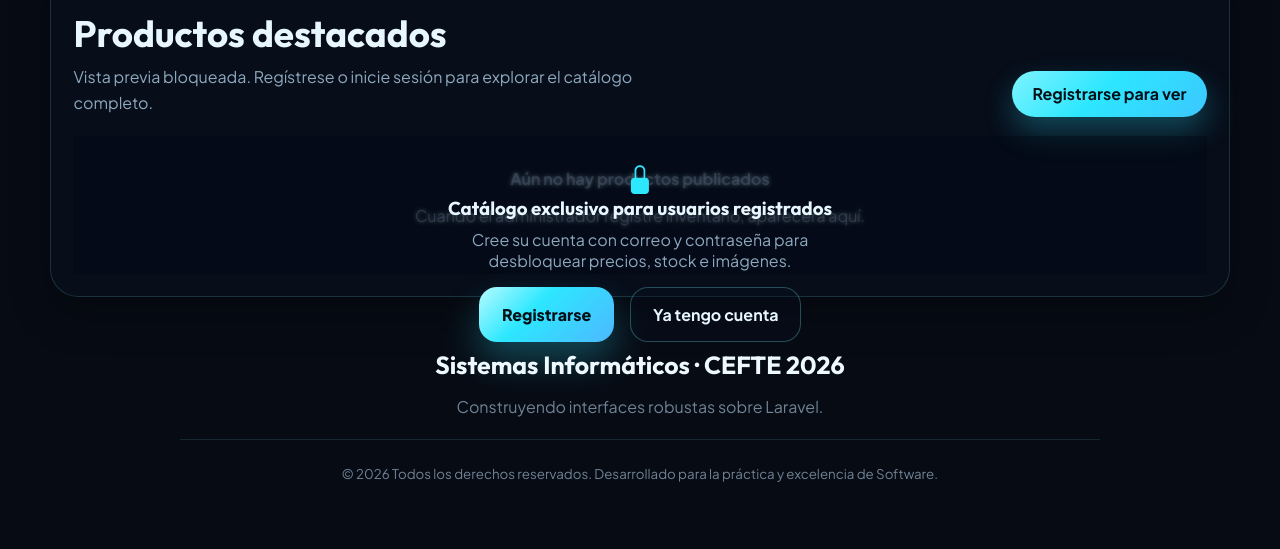
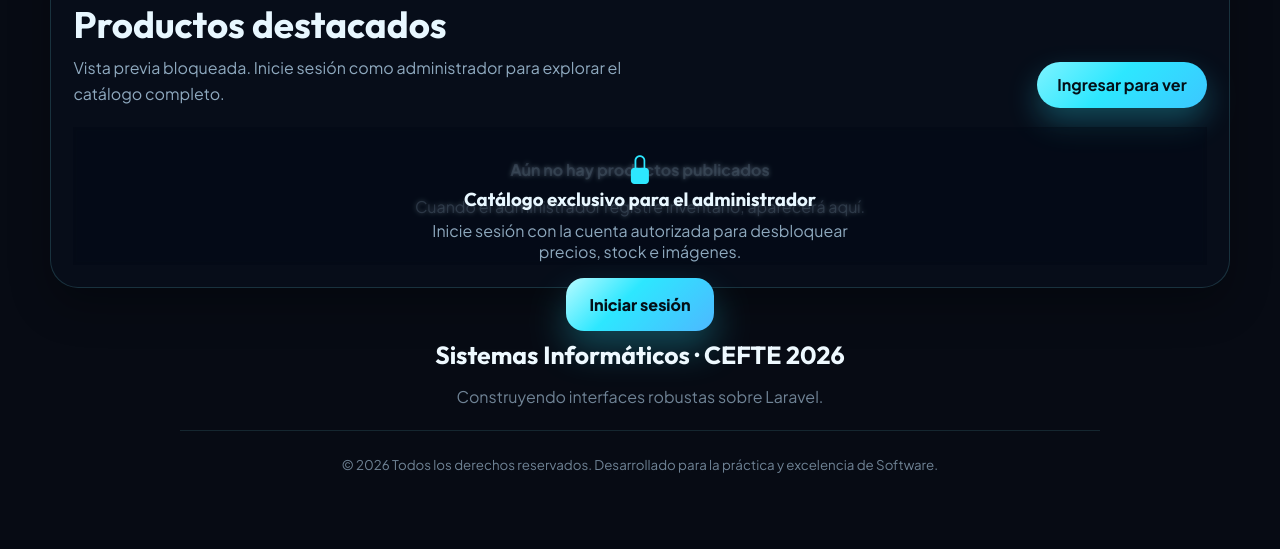
Before and after one commit to jonasperedosoliz/Practica1, a Laravel app: page / in a window 1280 px wide. Shown: the part 817-1366 px from the top of the page. After the commit the page ends 1290 px from the top, so only its background shows below. Run offline with Laravel 12, Linux system fonts and the light colour scheme; data that the repository does not hold is empty.

Commit message:
Restablecer bloqueo de registro publico

```diff
--- a/resources/views/auth/login.blade.php
+++ b/resources/views/auth/login.blade.php
@@ -35,9 +35,5 @@
         </div>
 
         <button class="auth-submit" type="submit">Entrar</button>
-
-        @if (Route::has('register'))
-            <p class="auth-footer mb-0 mt-4">¿No tiene cuenta? <a class="auth-link js-cinematic-bridge" href="{{ route('register') }}">Regístrese</a></p>
-        @endif
     </form>
 </x-guest-layout>
--- a/resources/views/layouts/guest.blade.php
+++ b/resources/views/layouts/guest.blade.php
@@ -510,9 +510,6 @@
                                 @if (Route::has('login'))
                                     <a href="{{ route('login') }}" class="js-cinematic-bridge {{ request()->routeIs('login') ? 'is-active' : '' }}">Ingresar</a>
                                 @endif
-                                @if (Route::has('register'))
-                                    <a href="{{ route('register') }}" class="js-cinematic-bridge {{ request()->routeIs('register') ? 'is-active' : '' }}">Registrarse</a>
-                                @endif
                             </nav>
                         </div>
 
--- a/resources/views/welcome.blade.php
+++ b/resources/views/welcome.blade.php
@@ -592,10 +592,9 @@
 
                 <nav class="landing-actions">
                     @guest
-                        <a href="{{ route('login') }}" class="hero-cta-ghost js-cinematic-bridge">Ingresar</a>
-                        <a href="{{ route('register') }}" class="nav-primary js-cinematic-bridge">
-                            <i class="bi bi-person-plus"></i>
-                            Registrarse
+                        <a href="{{ route('login') }}" class="nav-primary js-cinematic-bridge">
+                            <i class="bi bi-box-arrow-in-right"></i>
+                            Ingresar
                         </a>
                     @else
                         <a href="{{ route('catalogo') }}" class="hero-cta-ghost">Catálogo</a>
@@ -618,12 +617,12 @@
                         Catálogo y gestión de productos
                     </span>
                     <h1>Descubre el inventario y <span>explora</span> el catálogo.</h1>
-                    <p>Regístrese con su correo y contraseña para ver el catálogo completo. Si es administrador, también podrá gestionar categorías, productos y reportes.</p>
+                    <p>Acceso exclusivo para el administrador. Inicie sesión para gestionar categorías, productos, reportes y el catálogo.</p>
 
                     <div class="hero-cta">
                         @guest
-                            <a href="{{ route('register') }}" class="hero-cta-primary js-cinematic-bridge">
-                                Crear cuenta
+                            <a href="{{ route('login') }}" class="hero-cta-primary js-cinematic-bridge">
+                                Iniciar sesión
                                 <i class="bi bi-arrow-right"></i>
                             </a>
                             <a href="#catalogo" class="hero-cta-ghost">Ver catálogo</a>
@@ -640,7 +639,7 @@
 
                     <div class="signal-row">
                         <span class="signal-chip"><span class="signal-dot"></span> {{ $totalProductos }} productos</span>
-                        <span class="signal-chip"><span class="signal-dot" style="animation-delay:.4s"></span> Acceso con registro</span>
+                        <span class="signal-chip"><span class="signal-dot" style="animation-delay:.4s"></span> Acceso administrador</span>
                         <span class="signal-chip"><span class="signal-dot" style="animation-delay:.8s"></span> Catálogo en vivo</span>
                     </div>
                 </div>
@@ -653,7 +652,7 @@
                         <h2>Productos destacados</h2>
                         <p>
                             @guest
-                                Vista previa bloqueada. Regístrese o inicie sesión para explorar el catálogo completo.
+                                Vista previa bloqueada. Inicie sesión como administrador para explorar el catálogo completo.
                             @else
                                 Estos son algunos productos disponibles. Abra el catálogo completo para filtrar y navegar todo el inventario.
                             @endguest
@@ -662,7 +661,7 @@
                     @auth
                         <a href="{{ route('catalogo') }}" class="nav-primary">Ver catálogo completo</a>
                     @else
-                        <a href="{{ route('register') }}" class="nav-primary js-cinematic-bridge">Registrarse para ver</a>
+                        <a href="{{ route('login') }}" class="nav-primary js-cinematic-bridge">Ingresar para ver</a>
                     @endauth
                 </div>
 
@@ -693,11 +692,10 @@
                         <div class="welcome-catalog-lock">
                             <div>
                                 <i class="bi bi-lock-fill"></i>
-                                <h3>Catálogo exclusivo para usuarios registrados</h3>
-                                <p>Cree su cuenta con correo y contraseña para desbloquear precios, stock e imágenes.</p>
+                                <h3>Catálogo exclusivo para el administrador</h3>
+                                <p>Inicie sesión con la cuenta autorizada para desbloquear precios, stock e imágenes.</p>
                                 <div class="hero-cta" style="justify-content:center; margin-top:1rem;">
-                                    <a href="{{ route('register') }}" class="hero-cta-primary js-cinematic-bridge">Registrarse</a>
-                                    <a href="{{ route('login') }}" class="hero-cta-ghost js-cinematic-bridge">Ya tengo cuenta</a>
+                                    <a href="{{ route('login') }}" class="hero-cta-primary js-cinematic-bridge">Iniciar sesión</a>
                                 </div>
                             </div>
                         </div>
--- a/routes/auth.php
+++ b/routes/auth.php
@@ -7,16 +7,10 @@ use App\Http\Controllers\Auth\EmailVerificationPromptController;
 use App\Http\Controllers\Auth\NewPasswordController;
 use App\Http\Controllers\Auth\PasswordController;
 use App\Http\Controllers\Auth\PasswordResetLinkController;
-use App\Http\Controllers\Auth\RegisteredUserController;
 use App\Http\Controllers\Auth\VerifyEmailController;
 use Illuminate\Support\Facades\Route;
 
 Route::middleware('guest')->group(function () {
-    Route::get('register', [RegisteredUserController::class, 'create'])
-        ->name('register');
-
-    Route::post('register', [RegisteredUserController::class, 'store']);
-
     Route::get('login', [AuthenticatedSessionController::class, 'create'])
         ->name('login');
 
```
Also changed, not shown: tests/Feature/Auth/RegistrationTest.php (+5 -18 lines), tests/Feature/CatalogoAccessTest.php (+2 -1 lines).
